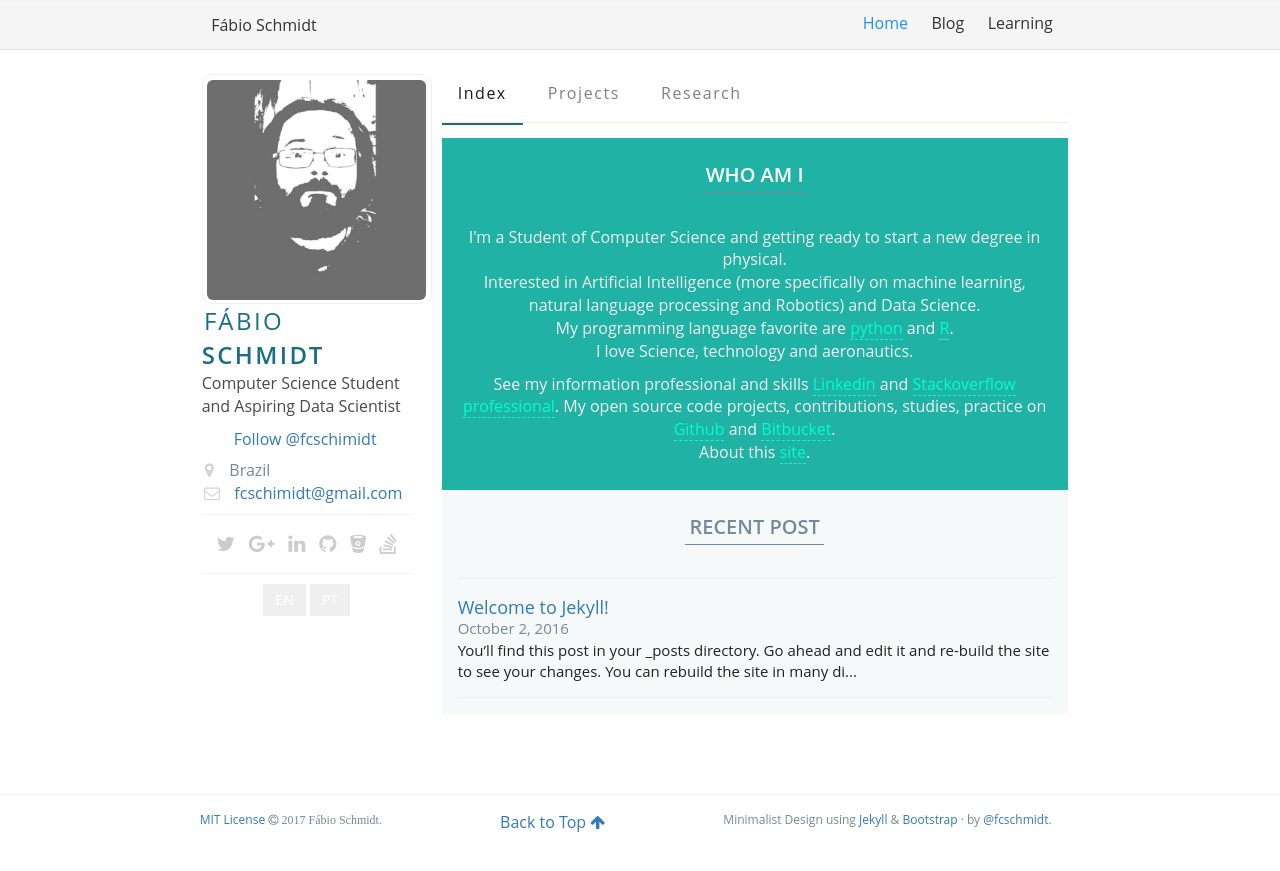
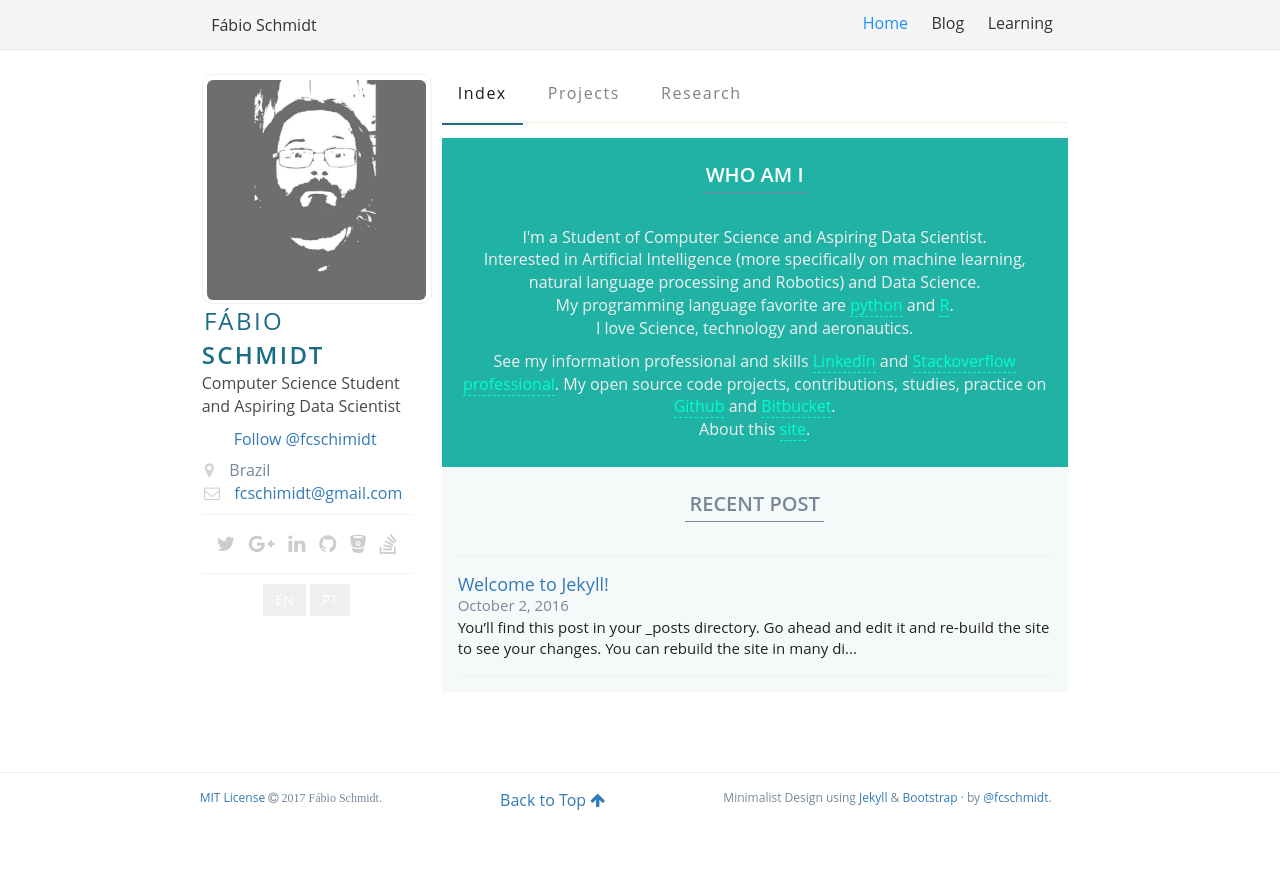
Before and after one commit to fcschmidt/fcschmidt.github.io, a Jekyll site: the page built from index.html, in a window 1280 px wide. Shown: the top 871 px of the page. Built offline with Jekyll 4.4.1, drawn with Linux system fonts in a browser that asks for light colours; nearby versions of some CDN libraries; the list of posts is cut into pages by our own code; comment, search, counter and statistics services are not loaded.

Commit message:
Update who am i

```diff
--- a/_includes/landing/whoami.html
+++ b/_includes/landing/whoami.html
@@ -6,8 +6,8 @@
             </h4>
         </header>
         <p>
-            I'm a Student of Computer Science and
-            getting ready to start a new degree in physical.<br/>
+            I'm a Student of Computer Science and Aspiring Data Scientist. <br/>
+            <!--getting ready to start a new degree in physical.<br/>-->
             Interested in Artificial Intelligence
             (more specifically on machine learning, natural language processing and Robotics)
             and  Data Science. <br/>
```
